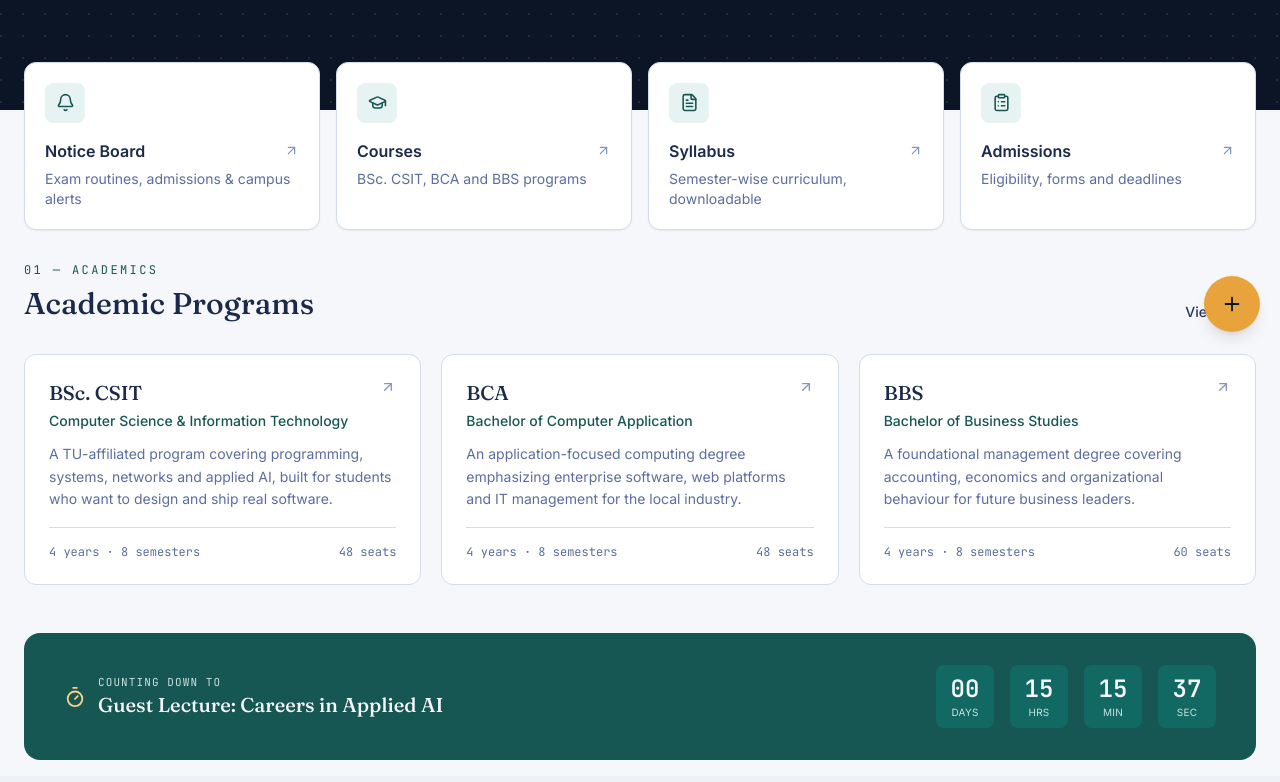
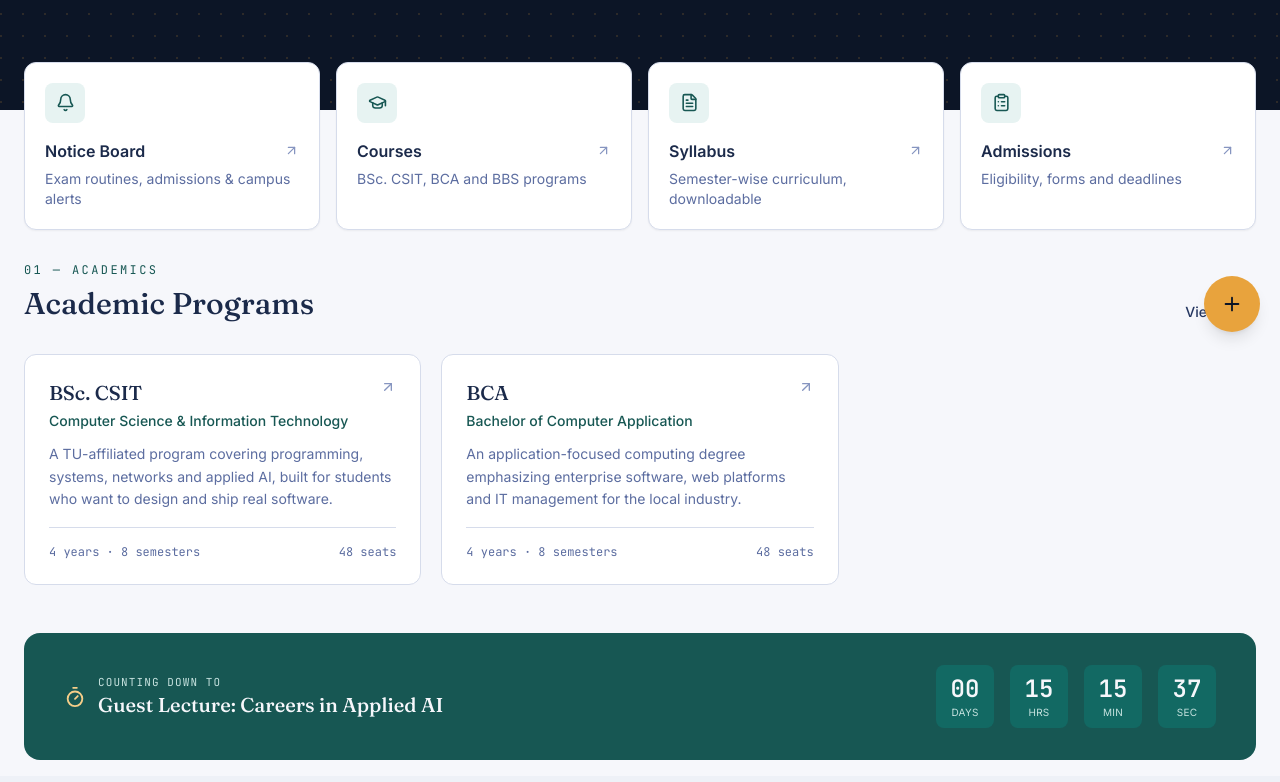
Before and after one commit to sujalshrestha01/Swastik-college, a React (Vite) app in the folder client/: page / in a window 1280 px wide. Shown: the part 448-1230 px from the top of the page. Built offline with nearby package versions, Linux system fonts and the light colour scheme; no server answers.

Commit message:
mock data

```diff
--- a/client/src/data/mockData.js
+++ b/client/src/data/mockData.js
@@ -50,24 +50,6 @@ export const programs = [
       { title: 'Semester IV', courses: ['Database Management Systems', 'Software Engineering', 'Operating Systems', 'Statistics II'] },
     ],
     syllabusUrl: '/syllabus/bca.pdf',
-  },
-  {
-    slug: 'bbs',
-    name: 'BBS',
-    tagline: 'Bachelor of Business Studies',
-    duration: '4 years · 8 semesters',
-    seats: 60,
-    description:
-      'A foundational management degree covering accounting, economics and organizational behaviour for future business leaders.',
-    eligibility: [
-      'Completed +2 / A-Level in any stream',
-      'Minimum second division or GPA 2.0 in +2',
-    ],
-    semesters: [
-      { title: 'Semester I', courses: ['Principles of Management', 'Business English', 'Microeconomics', 'Business Mathematics'] },
-      { title: 'Semester II', courses: ['Financial Accounting', 'Business Statistics', 'Macroeconomics', 'Business Communication'] },
-    ],
-    syllabusUrl: '/syllabus/bbs.pdf',
   },
 ];
 
```
